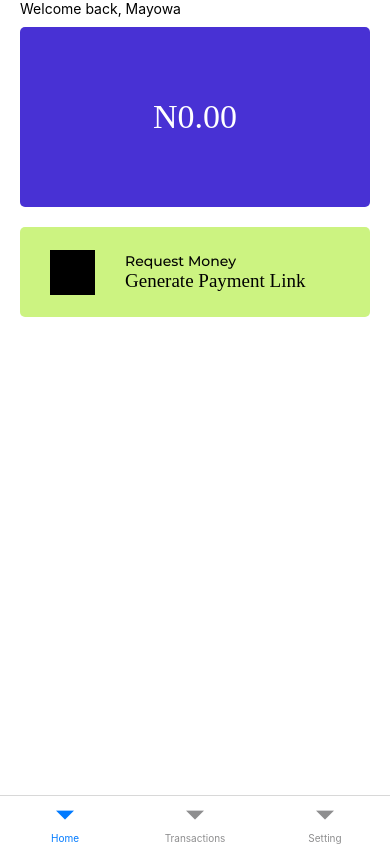
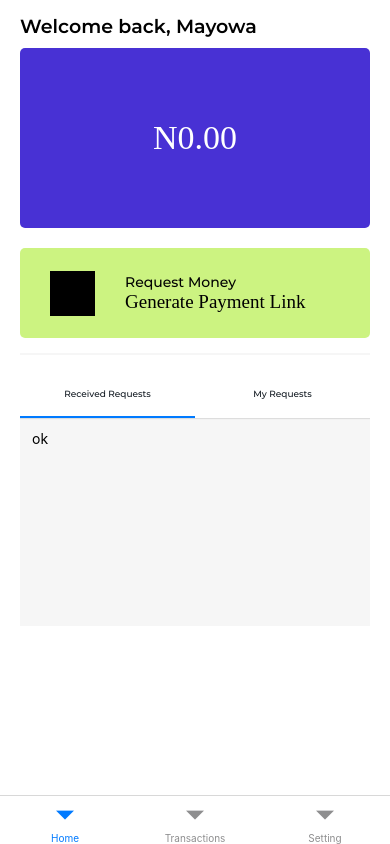
Before and after one commit to mayorityz/guarantia-app, a React Native app: screen /AppDashboard in a window 390 px wide. Built offline with nearby package versions, Linux system fonts and the light colour scheme; a web font is replaced by a local one.

Commit message:
tabs in dashbiard

```diff
--- a/package.json
+++ b/package.json
@@ -11,6 +11,7 @@
   "dependencies": {
     "@react-native-async-storage/async-storage": "^1.17.6",
     "@react-navigation/bottom-tabs": "^6.3.1",
+    "@react-navigation/material-top-tabs": "^6.2.1",
     "@react-navigation/native": "^6.0.10",
     "@react-navigation/native-stack": "^6.6.2",
     "expo": "~45.0.0",
@@ -20,9 +21,11 @@
     "react": "17.0.2",
     "react-dom": "17.0.2",
     "react-native": "0.68.2",
+    "react-native-pager-view": "^5.4.24",
     "react-native-safe-area-context": "^4.3.1",
     "react-native-screens": "^3.13.1",
     "react-native-svg": "^12.3.0",
+    "react-native-tab-view": "^3.1.1",
     "react-native-web": "0.17.7"
   },
   "devDependencies": {
--- a/source/screens/dashboard/home/Dashboard.jsx
+++ b/source/screens/dashboard/home/Dashboard.jsx
@@ -4,8 +4,11 @@ import { View, Text, TouchableOpacity } from 'react-native'
 import { GlobalStyle } from '../../../constants/GlobalStyle'
 import { DashHomeStyle } from './Style'
 import { Fonts } from '../../../constants/Fonts'
+import { createMaterialTopTabNavigator } from '@react-navigation/material-top-tabs'
+import { appColor } from '../../../constants/Colors'
 
 export default function Dashboard() {
+  const Tab = createMaterialTopTabNavigator()
   const actionOptions = [
     {
       title: '',
@@ -16,7 +19,15 @@ export default function Dashboard() {
   return (
     <AppWrapper>
       <View style={[GlobalStyle.p20]}>
-        <Text>Welcome back, Mayowa</Text>
+        <Text
+          style={{
+            fontSize: 19,
+            fontFamily: Fonts.Monsterat600,
+            marginTop: 15,
+          }}
+        >
+          Welcome back, Mayowa
+        </Text>
         <View style={[DashHomeStyle.WalletBalance]}>
           <Text style={[DashHomeStyle.WalletValue]}>N0.00</Text>
         </View>
@@ -43,7 +54,38 @@ export default function Dashboard() {
             </Text>
           </View>
         </TouchableOpacity>
+        <View
+          style={{
+            width: '100%',
+            height: 1.5,
+            backgroundColor: '#f6f6f6',
+            marginVertical: 15,
+          }}
+        />
+        <View style={{ height: 256 }}>
+          <Tab.Navigator
+            screenOptions={{
+              tabBarLabelStyle: {
+                fontFamily: Fonts.Monsterat500,
+                fontSize: 9,
+                color: appColor.charcoal,
+                textTransform: 'capitalize',
+              },
+            }}
+          >
+            <Tab.Screen name="Received Requests" component={S1} />
+            <Tab.Screen name="My Requests" component={S1} />
+          </Tab.Navigator>
+        </View>
       </View>
     </AppWrapper>
   )
 }
+
+function S1() {
+  return (
+    <View style={{ backgroundColor: '#f6f6f6', height: 256, padding: 12 }}>
+      <Text>ok</Text>
+    </View>
+  )
+}
```
Also changed, not shown: 1 other file (tests, documents, lock files or other folders).
